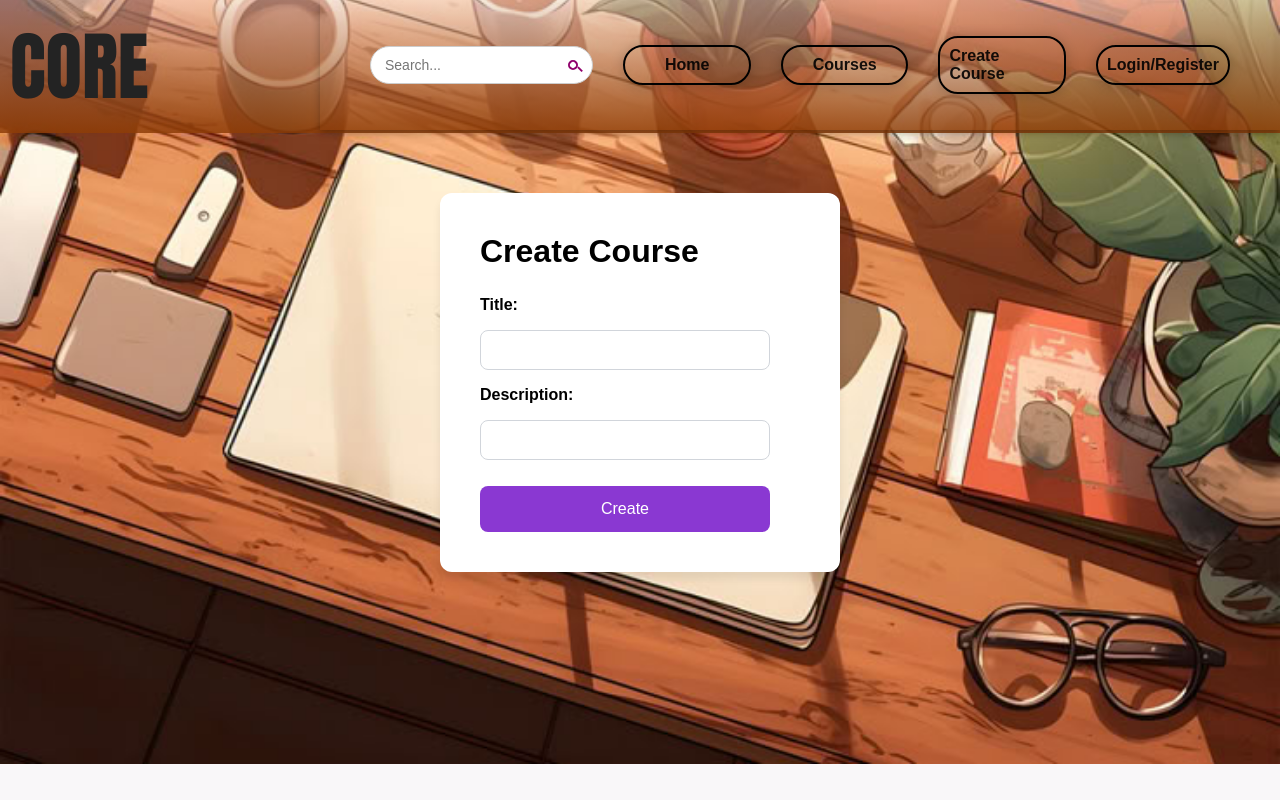
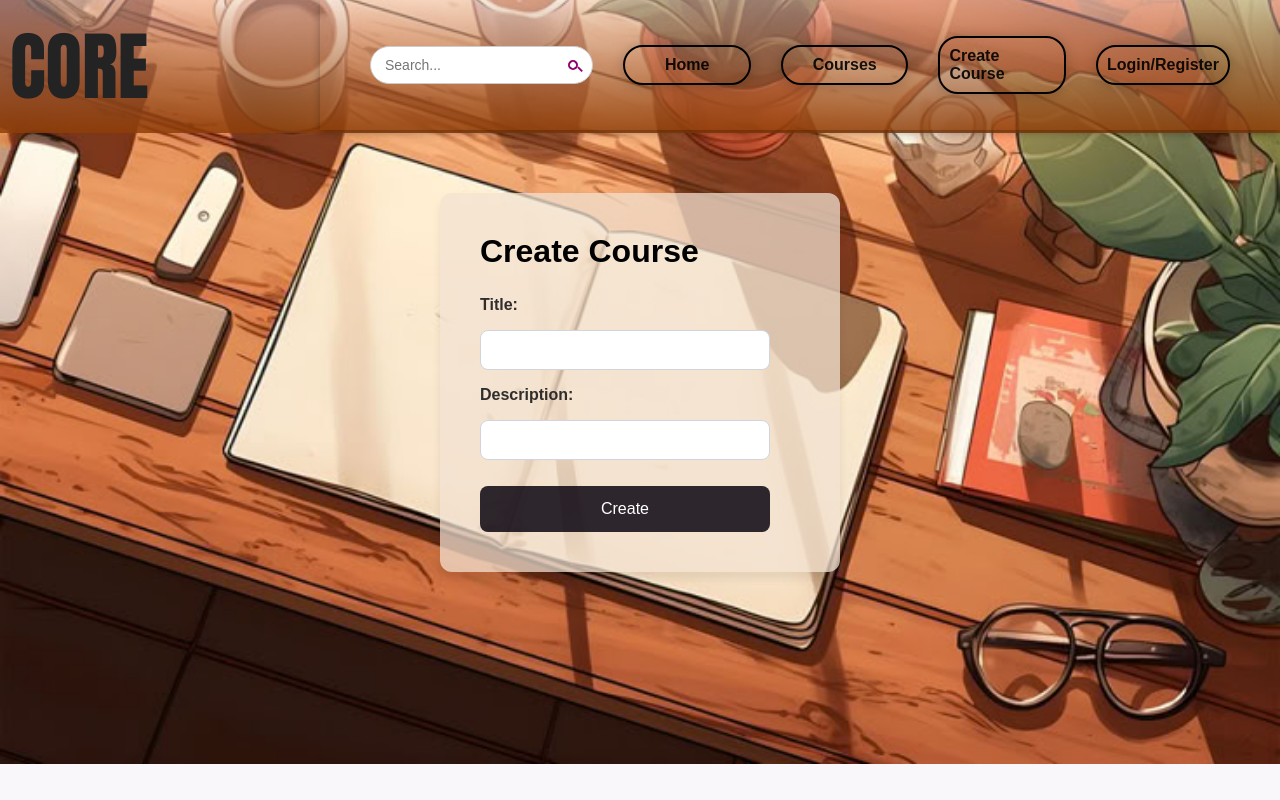
Before and after one commit to 23-kartikey/course-distributor, a React (Vite) app in the folder course-distributor-frontend/: page /create-course in a window 1280 px wide. Built offline with nearby package versions, Linux system fonts and the light colour scheme.

Commit message:
chores: redesign

```diff
--- a/course-distributor-frontend/src/styles/CourseForm.css
+++ b/course-distributor-frontend/src/styles/CourseForm.css
@@ -1,5 +1,5 @@
 .course-form{
-    background-color: white;
+    background-color: #f3e2d2b9;
     padding: 40px;
     padding-right: 70px;
     border-radius: 12px;
@@ -17,6 +17,7 @@
 }
 
 .course-form label{
+    color: rgba(35, 35, 35, 0.944);
     font-weight: 600;
 }
 
@@ -29,7 +30,7 @@
 }
 
 .course-form input:focus{
-    border-color: #8f25eb;
+    border-color: #1f0536;
 }
 
 .course-form button{
@@ -37,7 +38,7 @@
     padding: 14px;
     border: none;
     border-radius: 8px;
-    background-color: #7411cad5;
+    background-color: #07020cd5;
     color: white;
     font-size: 16px;
     cursor: pointer;
@@ -45,5 +46,5 @@
 }
 
 .course-form button:hover {
-    background-color: #9901b4ac;
+    background-color: #000000e9;
 }
```
